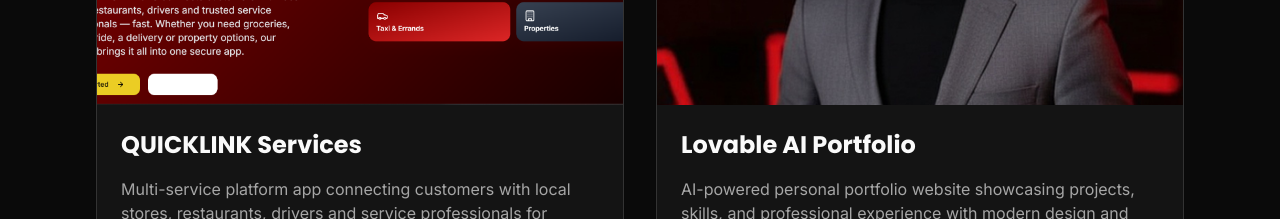
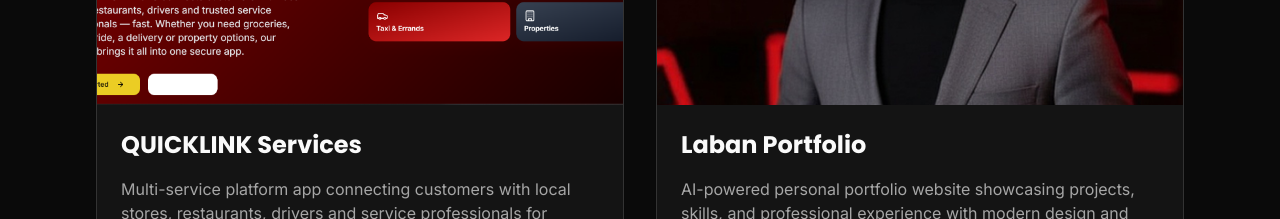
Before and after one commit to seankhisa-cloud/your-ai-portfolio-craft, a React (Vite) app: page / in a window 1280 px wide. Shown: the part 3360-3579 px from the top of the page. Built offline with nearby package versions, Linux system fonts and the light colour scheme; the HTML template or start-up script is replaced by a standard one.

Commit message:
Refactor: Rename "Loveable AI Portfolio"

```diff
--- a/src/components/Projects.tsx
+++ b/src/components/Projects.tsx
@@ -33,7 +33,7 @@ const Projects = () => {
       source: '#',
     },
     {
-      title: 'Lovable AI Portfolio',
+      title: 'Laban Portfolio',
       description: 'AI-powered personal portfolio website showcasing projects, skills, and professional experience with modern design and smooth animations.',
       tools: ['React', 'TypeScript', 'TailwindCSS', 'Vite'],
       image: laban,
```
